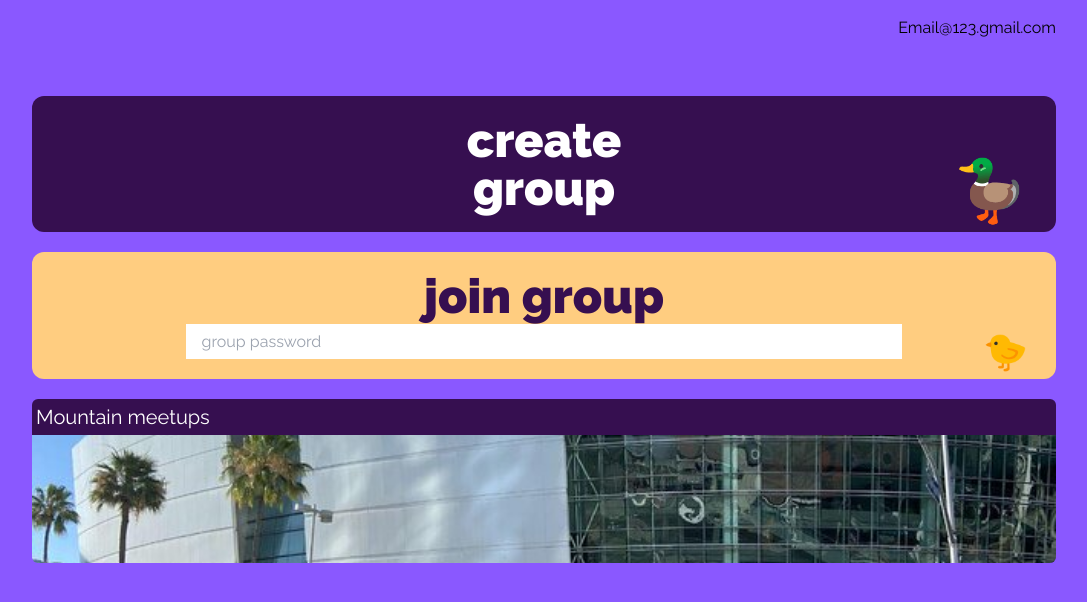
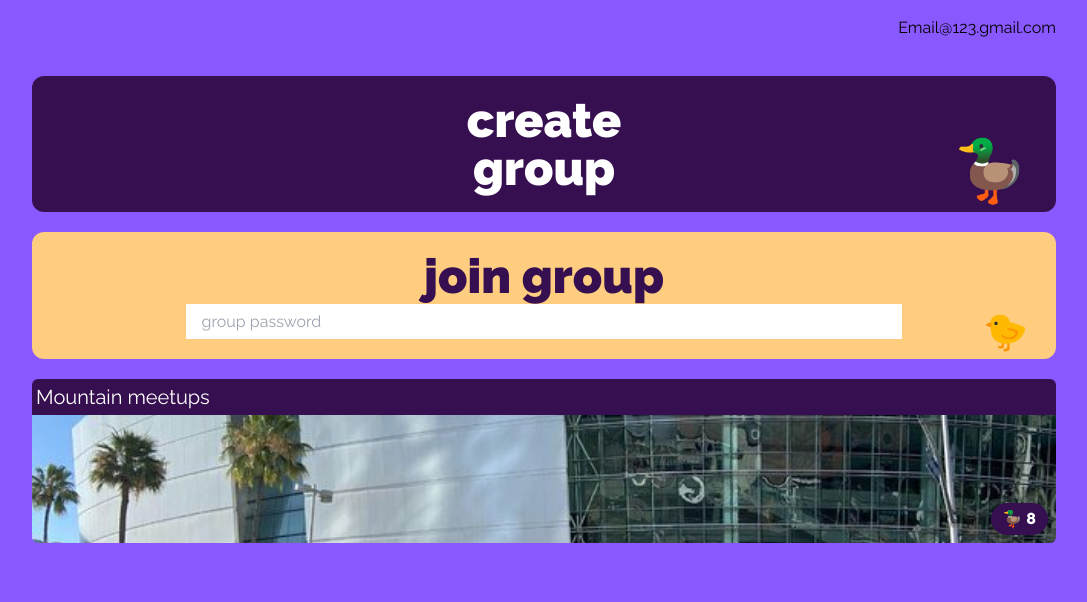
Before and after one commit to kenyounot123/headstarter-hackathon-1, a Next.js app: page /dashboard in a window 1280 px wide. Shown: the top 602 px of the page, without its empty margins (96-1183 px from the left). Built offline with nearby package versions, Linux system fonts and the light colour scheme.

Commit message:
Add group member count display UI to GroupCard component and add change input type to password in dashboard

```diff
--- a/app/components/GroupCard.tsx
+++ b/app/components/GroupCard.tsx
@@ -1,4 +1,6 @@
 import Image from "next/image"
+
+// Prop should change to just a group object
 
 interface GroupCardProps {
   groupName: string;
@@ -18,8 +20,8 @@ export default function GroupCard({groupName, groupImgSrc}: GroupCardProps) {
          className="w-full h-full object-cover rounded-b-md" />
       </div>
 
-      <div>
-
+      <div className="bg-primary-accent-color py-2 px-3 rounded-full absolute bottom-2 right-2">
+        <p className="text-primary-text-color font-[800]">🦆 8</p>
       </div>
     </button>
   )
--- a/app/dashboard/page.tsx
+++ b/app/dashboard/page.tsx
@@ -3,18 +3,20 @@ import GroupCard from '../components/GroupCard'
 export default function Home() {
   return (
     <div className='flex flex-col gap-5 w-[80%] mx-auto'>
+      {/* Email of currently signed in user */}
       <p className='self-end py-5'>Email@123.gmail.com</p>
-      <button className='mt-5 rounded-xl flex justify-center py-5 bg-primary-accent-color text-primary-text-color relative'>
+      <button className='rounded-xl flex justify-center py-5 bg-primary-accent-color text-primary-text-color relative'>
         <p className='text-5xl font-[900]'>create <span className="block">group</span></p>
         <div className='text-6xl absolute bottom-3 right-7'>🦆</div>
       </button>
       <button className='rounded-xl flex justify-center py-5 bg-secondary-accent-color text-primary-accent-color relative'>
         <div className='flex flex-col gap-1 items-center w-[70%]'>
           <p className='text-5xl font-[900]'>join group</p>
-          <input className="outline-none w-full py-2 px-4" type="text" placeholder='group password'/>
+          <input className="outline-none w-full py-2 px-4" type="password" placeholder='group password'/>
         </div>
         <div className='text-4xl absolute bottom-2 right-7'>🐤</div>
       </button>
+      {/* Loop through Group data  */}
       <GroupCard groupName={"Mountain meetups"} groupImgSrc={"/images/card-img.png"}/>
     </div>
   )
```
